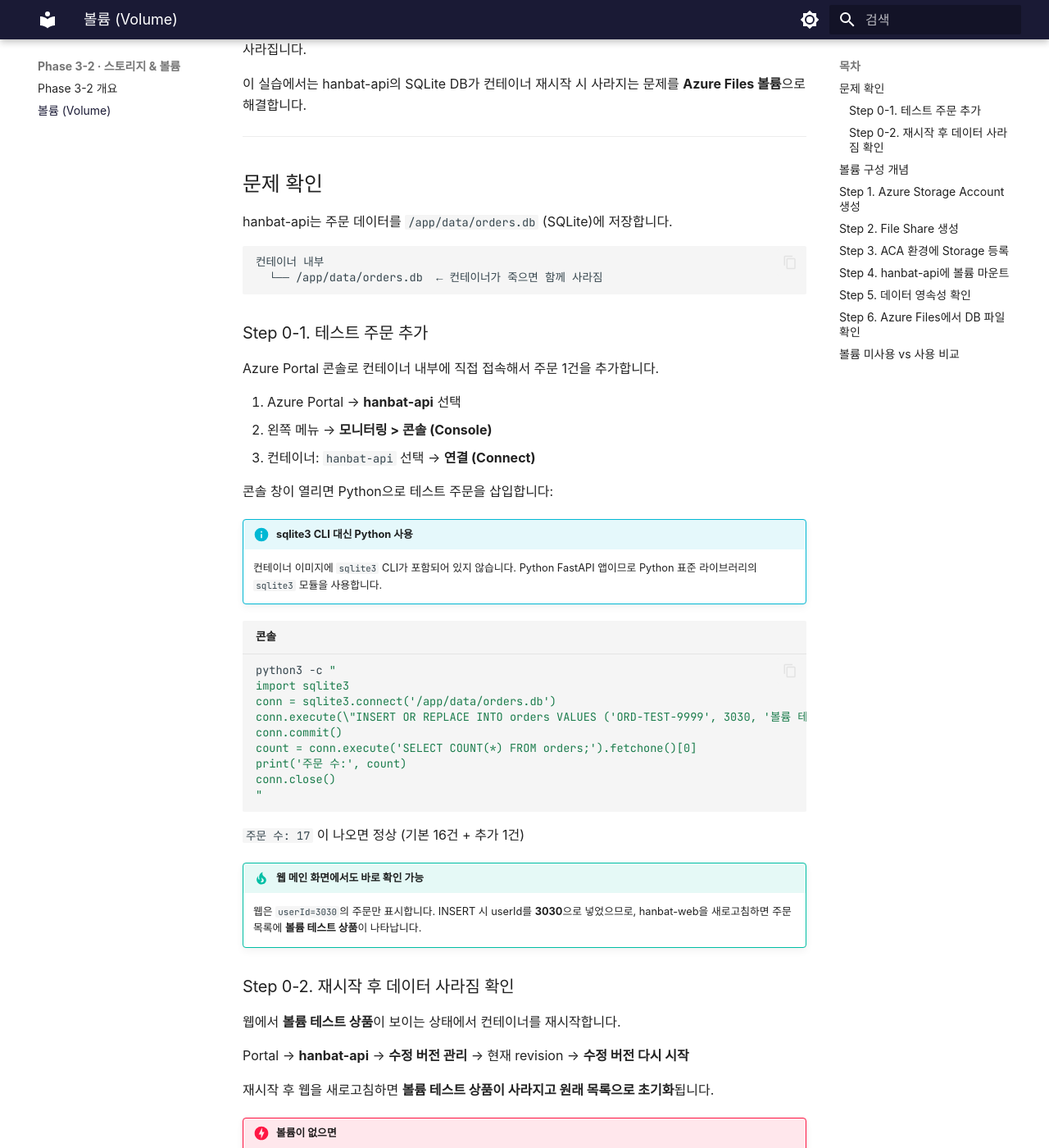
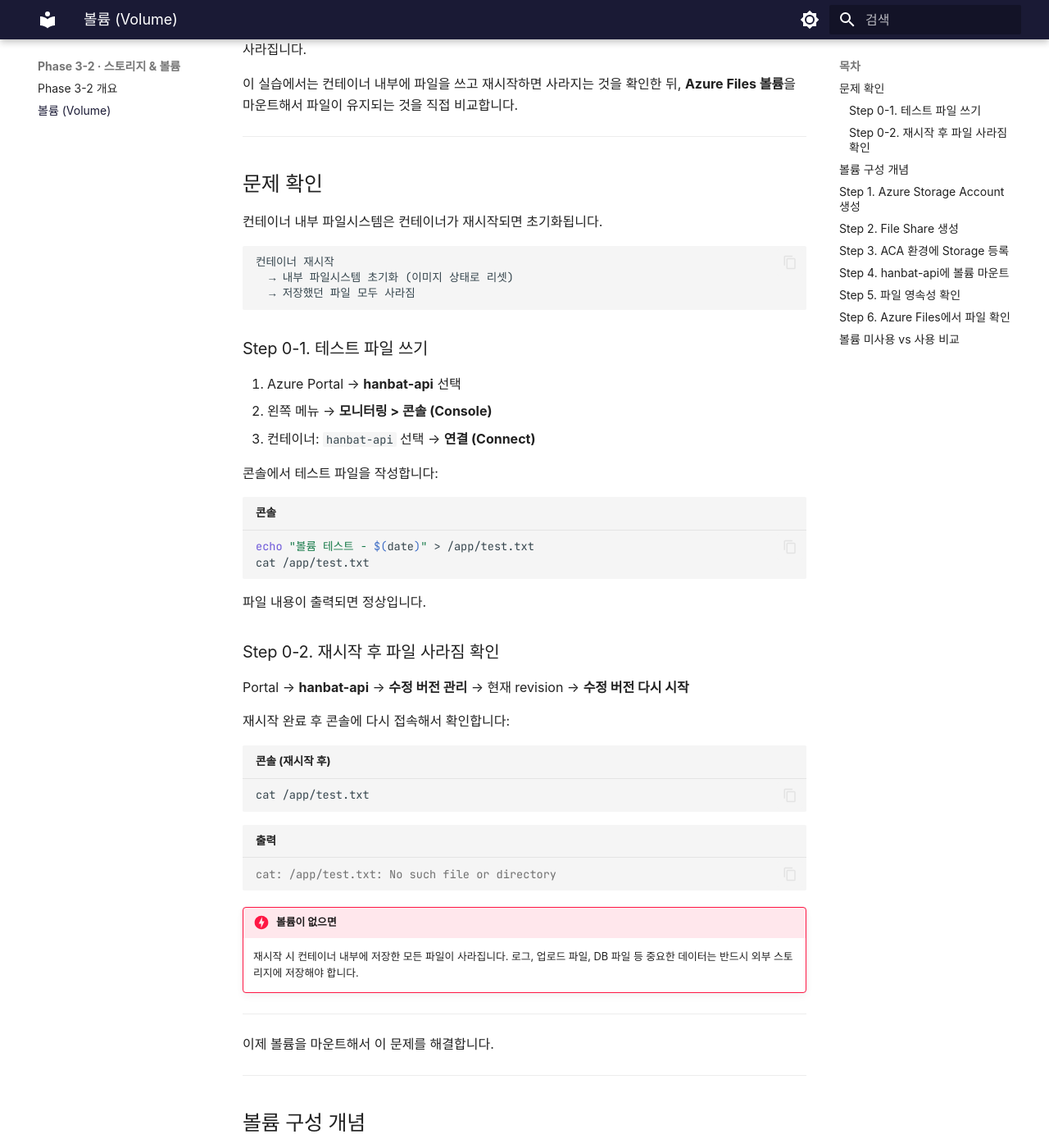
Before and after one commit to skilleat-labs/container-service-labs, an MkDocs documentation site: the page built from docs/phase-3-2/volume.md, in a window 1280 px wide and 1400 px high, scrolled down 266 px. Shown: the whole window at 82% size. Built offline with MkDocs 1.6.1 and Material for MkDocs 9.7.7, drawn with Linux system fonts in a browser that asks for light colours; some web fonts are replaced; some of the changed text lies outside the part shown.

Commit message:
fix: 볼륨 실습을 SQLite → 단순 파일 쓰기로 변경 (/app/persistent, SMB 호환 문제 우회)

````diff
--- a/docs/phase-3-2/volume.md
+++ b/docs/phase-3-2/volume.md
@@ -1,4 +1,4 @@
-<span class="phase-badge">PHASE 4</span>
+<span class="phase-badge">PHASE 3-2</span>
 <span class="time-badge">예상 30분</span>
 
 # ACA 볼륨 (Volume)
@@ -6,63 +6,53 @@
 컨테이너는 기본적으로 **Stateless(무상태)** 입니다.
 재시작하거나 scale-out 되면 컨테이너 내부 파일이 사라집니다.
 
-이 실습에서는 hanbat-api의 SQLite DB가 컨테이너 재시작 시 사라지는 문제를
-**Azure Files 볼륨**으로 해결합니다.
+이 실습에서는 컨테이너 내부에 파일을 쓰고 재시작하면 사라지는 것을 확인한 뒤,
+**Azure Files 볼륨**을 마운트해서 파일이 유지되는 것을 직접 비교합니다.
 
 ---
 
 ## 문제 확인
 
-hanbat-api는 주문 데이터를 `/app/data/orders.db` (SQLite)에 저장합니다.
+컨테이너 내부 파일시스템은 컨테이너가 재시작되면 초기화됩니다.
 
 ```
-컨테이너 내부
-  └── /app/data/orders.db  ← 컨테이너가 죽으면 함께 사라짐
+컨테이너 재시작
+  → 내부 파일시스템 초기화 (이미지 상태로 리셋)
+  → 저장했던 파일 모두 사라짐
 ```
 
-### Step 0-1. 테스트 주문 추가
-
-Azure Portal 콘솔로 컨테이너 내부에 직접 접속해서 주문 1건을 추가합니다.
+### Step 0-1. 테스트 파일 쓰기
 
 1. Azure Portal → **hanbat-api** 선택
 2. 왼쪽 메뉴 → **모니터링 > 콘솔 (Console)**
 3. 컨테이너: `hanbat-api` 선택 → **연결 (Connect)**
 
-콘솔 창이 열리면 Python으로 테스트 주문을 삽입합니다:
-
-!!! info "sqlite3 CLI 대신 Python 사용"
-    컨테이너 이미지에 `sqlite3` CLI가 포함되어 있지 않습니다.
-    Python FastAPI 앱이므로 Python 표준 라이브러리의 `sqlite3` 모듈을 사용합니다.
+콘솔에서 테스트 파일을 작성합니다:
 
 ```bash title="콘솔"
-python3 -c "
-import sqlite3
-conn = sqlite3.connect('/app/data/orders.db')
-conn.execute(\"INSERT OR REPLACE INTO orders VALUES ('ORD-TEST-9999', 3030, '볼륨 테스트 상품', 99000, '결제완료', '2026-05-14', '2026-05-20');\")
-conn.commit()
-count = conn.execute('SELECT COUNT(*) FROM orders;').fetchone()[0]
-print('주문 수:', count)
-conn.close()
-"
+echo "볼륨 테스트 - $(date)" > /app/test.txt
+cat /app/test.txt
 ```
 
-`주문 수: 17` 이 나오면 정상 (기본 16건 + 추가 1건)
+파일 내용이 출력되면 정상입니다.
 
-!!! tip "웹 메인 화면에서도 바로 확인 가능"
-    웹은 `userId=3030`의 주문만 표시합니다.
-    INSERT 시 userId를 **3030**으로 넣었으므로, hanbat-web을 새로고침하면 주문 목록에 **볼륨 테스트 상품**이 나타납니다.
-
-### Step 0-2. 재시작 후 데이터 사라짐 확인
-
-웹에서 **볼륨 테스트 상품**이 보이는 상태에서 컨테이너를 재시작합니다.
+### Step 0-2. 재시작 후 파일 사라짐 확인
 
 Portal → **hanbat-api** → **수정 버전 관리** → 현재 revision → **수정 버전 다시 시작**
 
-재시작 후 웹을 새로고침하면 **볼륨 테스트 상품이 사라지고 원래 목록으로 초기화**됩니다.
+재시작 완료 후 콘솔에 다시 접속해서 확인합니다:
+
+```bash title="콘솔 (재시작 후)"
+cat /app/test.txt
+```
+
+```console title="출력"
+cat: /app/test.txt: No such file or directory
+```
 
 !!! danger "볼륨이 없으면"
-    재시작 시 DB 파일이 사라지고 seed 데이터(16건)로 초기화됩니다.
-    사용자가 추가한 주문은 영구적으로 사라집니다.
+    재시작 시 컨테이너 내부에 저장한 모든 파일이 사라집니다.
+    로그, 업로드 파일, DB 파일 등 중요한 데이터는 반드시 외부 스토리지에 저장해야 합니다.
 
 ---
 
@@ -77,7 +67,7 @@ Portal → **hanbat-api** → **수정 버전 관리** → 현재 revision → *
   └── [ File Share: hanbat-data ]
             ↕ 마운트
 [ hanbat-api 컨테이너 ]
-  └── /app/data/orders.db  ← Azure Files에 저장
+  └── /app/persistent/  ← Azure Files에 저장 (재시작해도 유지)
 ```
 
 ---
@@ -127,11 +117,17 @@ ACA 볼륨을 사용하려면 먼저 **ACA 환경(Environment)** 에 Storage를
 
 Portal → **Storage Account** `hanbatstorage<숫자>` → **보안 + 네트워킹 > 액세스 키** → `key1` 복사
 
-**② Cloud Shell에서 등록**
+**② ACA 환경 이름 확인**
+
+```bash title="Cloud Shell"
+az containerapp env list --resource-group skilleat-container-lab -o table
+```
+
+**③ Storage 등록**
 
 ```bash title="Cloud Shell"
 az containerapp env storage set \
-  --name hanbat-env \
+  --name <환경이름> \
   --resource-group skilleat-container-lab \
   --storage-name hanbat-files \
   --azure-file-account-name hanbatstorage<숫자> \
@@ -164,57 +160,51 @@ az containerapp env storage set \
     | 항목 | 값 |
     |------|-----|
     | 볼륨 | `data-volume` |
-    | 탑재 경로 | `/app/data` |
+    | 탑재 경로 | `/app/persistent` |
 
-6. **환경 변수** 섹션에서 `DB_PATH` 추가:
-
-    | 이름 | 값 |
-    |------|-----|
-    | `DB_PATH` | `/app/data/orders.db` |
-
-7. **저장** → **만들기**
+6. **저장** → **만들기**
 
 ---
 
-## Step 5. 데이터 영속성 확인
+## Step 5. 파일 영속성 확인
 
-**① 테스트 주문 다시 추가**
+**① 볼륨 경로에 테스트 파일 쓰기**
 
 Portal → **hanbat-api** → **모니터링 > 콘솔 (Console)** → `hanbat-api` 컨테이너 연결
 
 ```bash title="콘솔"
-python3 -c "
-import sqlite3
-conn = sqlite3.connect('/app/data/orders.db')
-conn.execute(\"INSERT OR REPLACE INTO orders VALUES ('ORD-TEST-9999', 3030, '볼륨 테스트 상품', 99000, '결제완료', '2026-05-14', '2026-05-20');\")
-conn.commit()
-count = conn.execute('SELECT COUNT(*) FROM orders;').fetchone()[0]
-print('주문 수:', count)
-conn.close()
-"
-# 주문 수: 17 확인
+echo "볼륨 테스트 - $(date)" > /app/persistent/test.txt
+cat /app/persistent/test.txt
 ```
 
 **② 재시작**
 
 Portal → **hanbat-api** → **수정 버전 관리** → `hanbat-api--vol` → **수정 버전 다시 시작**
 
-**③ 재시작 후 웹에서 확인**
+**③ 재시작 후 확인**
 
-hanbat-web을 새로고침합니다 — **볼륨 테스트 상품이 그대로 남아있으면 볼륨 마운트 성공!**
+콘솔에 다시 접속해서 파일이 남아있는지 확인합니다:
+
+```bash title="콘솔 (재시작 후)"
+cat /app/persistent/test.txt
+```
+
+파일 내용이 그대로 출력되면 볼륨 마운트 성공!
 
 <div class="checkpoint">
 <div class="checkpoint-title">✅ 확인 포인트</div>
-재시작 후에도 주문 데이터가 유지되나요?<br>
-Azure Files → hanbat-data 파일 공유에 <code>orders.db</code> 파일이 생성됐나요?
+재시작 후에도 <code>/app/persistent/test.txt</code> 파일이 유지되나요?<br>
+Azure Files → hanbat-data 파일 공유에 <code>test.txt</code> 파일이 보이나요?
 </div>
 
 ---
 
-## Step 6. Azure Files에서 DB 파일 확인
+## Step 6. Azure Files에서 파일 확인
 
 1. Portal → **Storage Account** → **파일 공유** → `hanbat-data`
-2. `orders.db` 파일이 생성된 것을 확인합니다
+2. `test.txt` 파일이 생성된 것을 확인합니다
+
+컨테이너가 재시작되어도 Azure Files에 파일이 남아있기 때문에, 다시 마운트되면 그대로 접근할 수 있습니다.
 
 ---
 
@@ -222,15 +212,14 @@ Azure Files → hanbat-data 파일 공유에 <code>orders.db</code> 파일이
 
 | 항목 | 볼륨 없음 | Azure Files 볼륨 |
 |------|-----------|-----------------|
-| 재시작 시 데이터 | 사라짐 | 유지 |
-| Scale-out 시 | replica마다 DB 분리 | 모든 replica가 같은 파일 공유 |
+| 재시작 시 파일 | 사라짐 | 유지 |
+| Scale-out 시 | replica마다 파일 분리 | 모든 replica가 같은 파일 공유 |
 | 비용 | 없음 | Storage 비용 발생 |
-| 적합한 용도 | Stateless 앱 | DB 파일, 로그, 업로드 파일 |
+| 적합한 용도 | Stateless 앱 | 업로드 파일, 로그, 설정 파일 |
 
-!!! warning "SQLite + 여러 replica는 위험합니다"
-    SQLite는 파일 기반 DB라 여러 replica가 동시에 쓰면 충돌이 발생합니다.
-    Scale-out이 필요한 운영 환경에서는 **PostgreSQL, MySQL** 같은 외부 DB를 사용하세요.
-    이 실습은 볼륨 마운트 개념 학습이 목적입니다.
+!!! tip "운영 환경에서 DB는 외부 서비스 사용"
+    파일 기반 DB(SQLite)를 볼륨에 저장하면 여러 replica가 동시에 쓸 때 충돌이 발생합니다.
+    운영 환경에서는 **Azure Database for PostgreSQL, MySQL** 같은 관리형 DB를 사용하세요.
 
 ---
 
````
